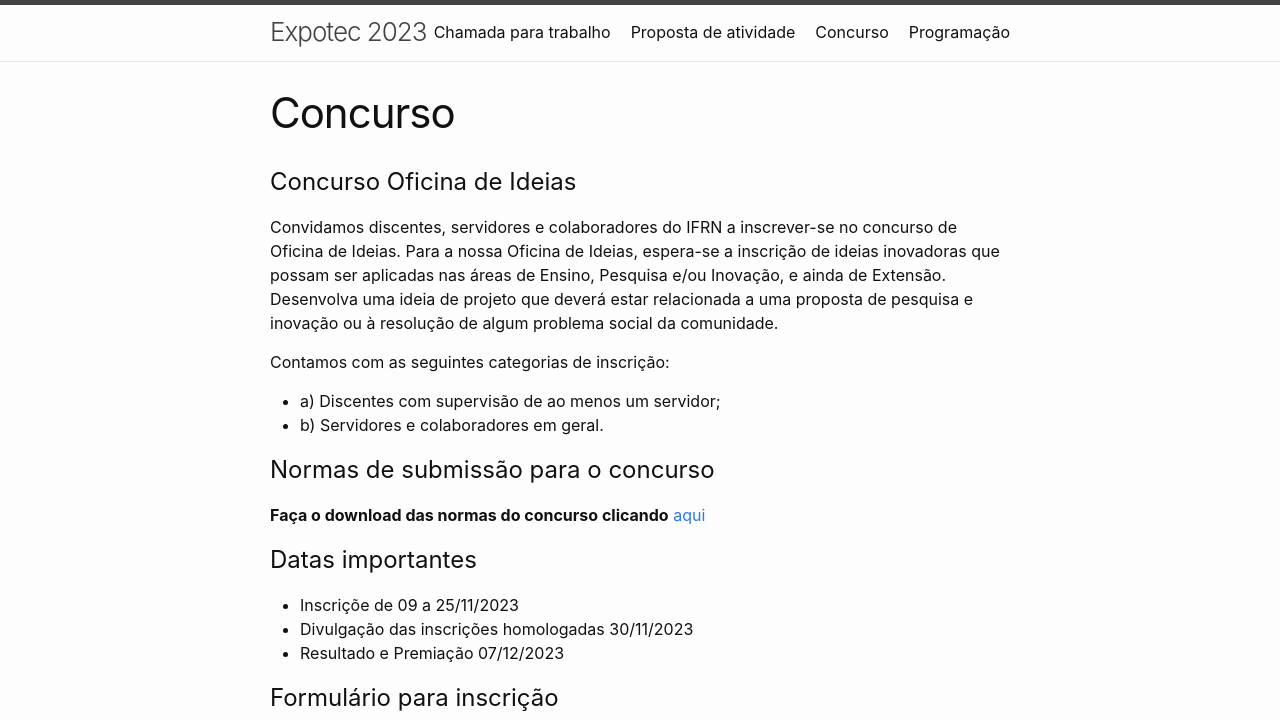
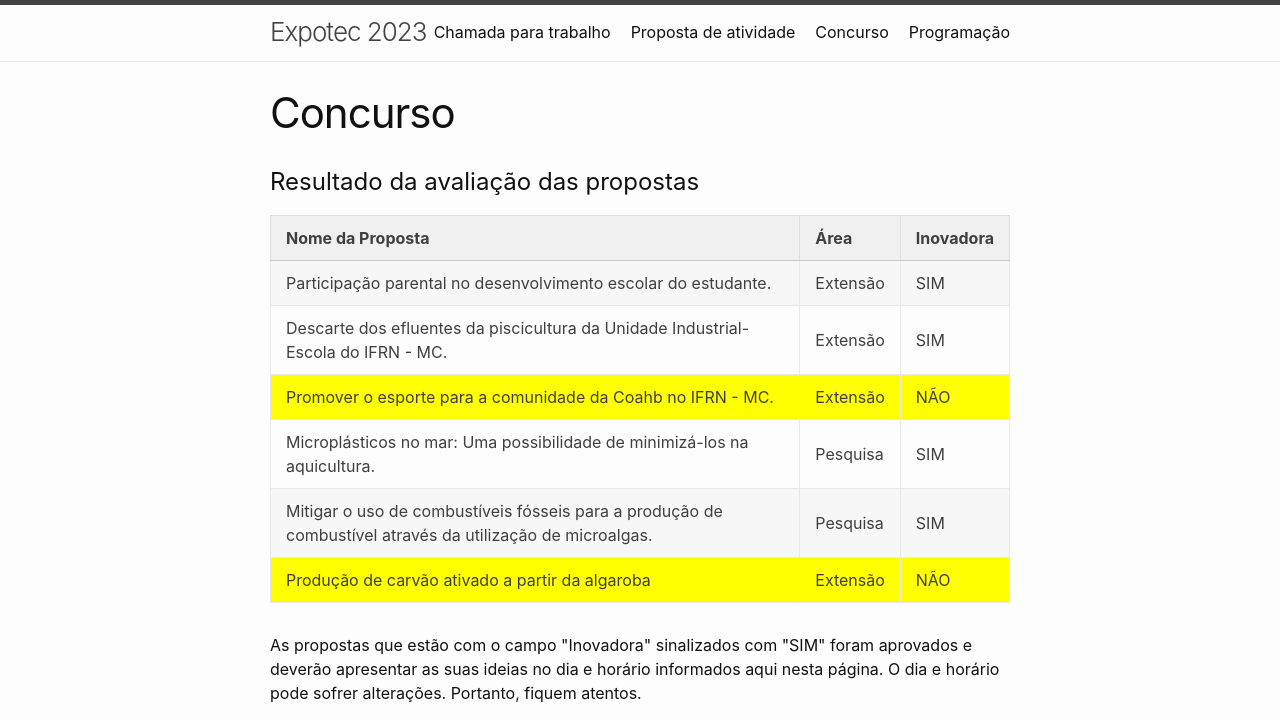
Before and after one commit to ifrn-macau/expotec2023, a Jekyll site: the page built from concurso.md, in a window 1280 px wide and 1400 px high. Shown: the top 720 px of the window. Built offline with Jekyll 4.4.1, drawn with Linux system fonts in a browser that asks for light colours; some of the changed text lies outside the part shown.

Commit message:
Atualização do config

```diff
--- a/concurso.md
+++ b/concurso.md
@@ -3,6 +3,61 @@ layout: page
 title: Concurso
 permalink: /concurso/
 ---
+
+# Resultado da avaliação das propostas
+
+
+
+<table border="1">
+    <tr>
+        <th>Nome da Proposta</th>
+        <th>Área</th>
+        <th>Inovadora</th>
+    </tr>
+    <tr>
+        <td>Participação parental no desenvolvimento escolar do estudante.</td>
+        <td>Extensão</td>
+        <td>SIM</td>
+    </tr>
+    <tr>
+        <td>Descarte dos efluentes da piscicultura da Unidade Industrial-Escola do IFRN - MC.</td>
+        <td>Extensão</td>
+        <td>SIM</td>
+    </tr>
+    <tr style="background-color:yellow">
+        <td>Promover o esporte para a comunidade da Coahb no IFRN - MC.</td>
+        <td>Extensão</td>
+        <td>NÃO</td>
+    </tr>
+    <tr>
+        <td>Microplásticos no mar: Uma possibilidade de minimizá-los na aquicultura.</td>
+        <td>Pesquisa</td>
+        <td>SIM</td>
+    </tr>
+    <tr>
+        <td>Mitigar o uso de combustíveis fósseis para a produção de combustível através da utilização de microalgas.</td>
+        <td>Pesquisa</td>
+        <td>SIM</td>
+    </tr>
+    <tr style="background-color:yellow">
+        <td>Produção de carvão ativado a partir da algaroba</td>
+        <td>Extensão</td>
+        <td>NÃO</td>
+    </tr>
+
+</table>
+
+<p>As propostas que estão com o campo "Inovadora" sinalizados com "SIM" foram aprovados e deverão apresentar as suas ideias no dia e horário informados aqui nesta página. O dia e horário pode sofrer alterações. Portanto, fiquem atentos. </p>
+
+<p>As propostas que estão com o campo "Inovadora" sinalizados com "NÃO", poderão apresentar seus trabalhos  na categoria de "apresentação oral"</p>
+
+**Download do modelo de apresentação em slides** <a href="https://drive.google.com/uc?export=download&id=1GJn8DzZo_Q3Hg836osWBDvfA78xF2f4o">aqui</a><br>
+
+
+<h4>Data e Hora do Concurso: </h4>
+Dia 05/12/2023 (Terça-feira) das 20h00 às 20h50.
+<h4>Local: </h4>
+Auditório do Campus IFRN-MACAU
 
 
 # Concurso Oficina de Ideias
```
